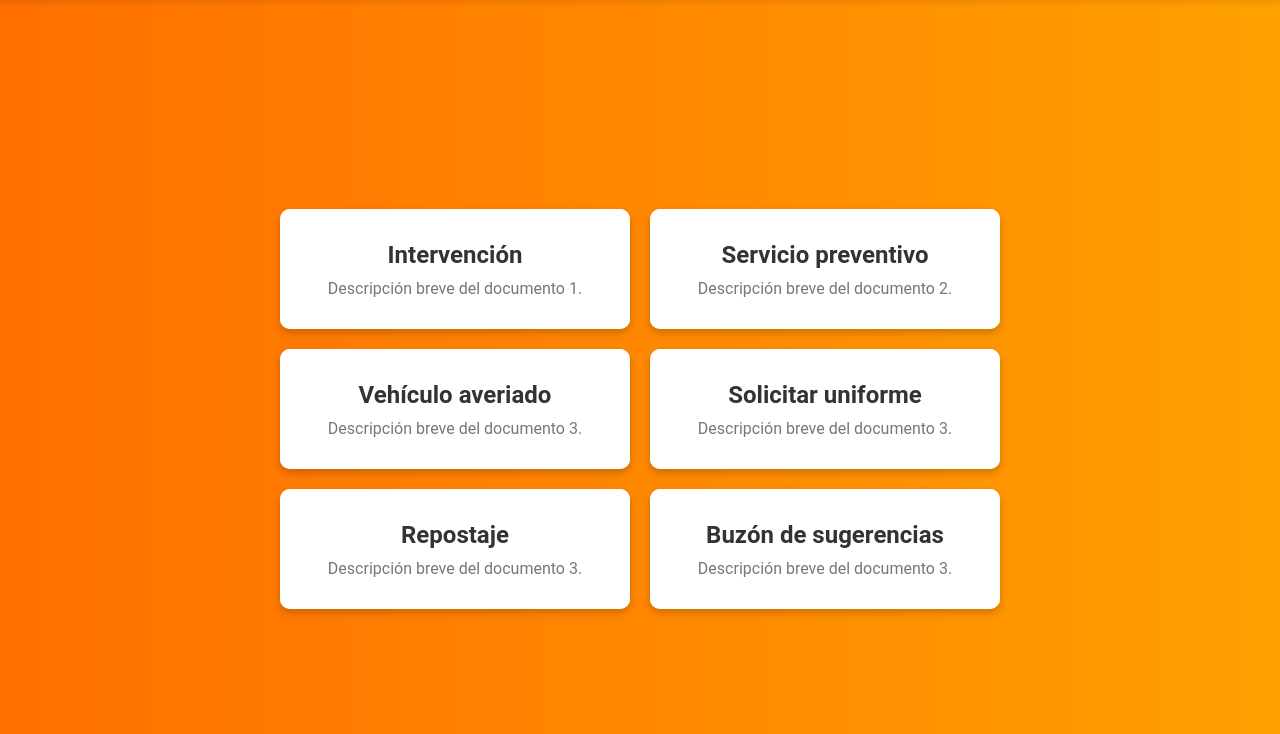
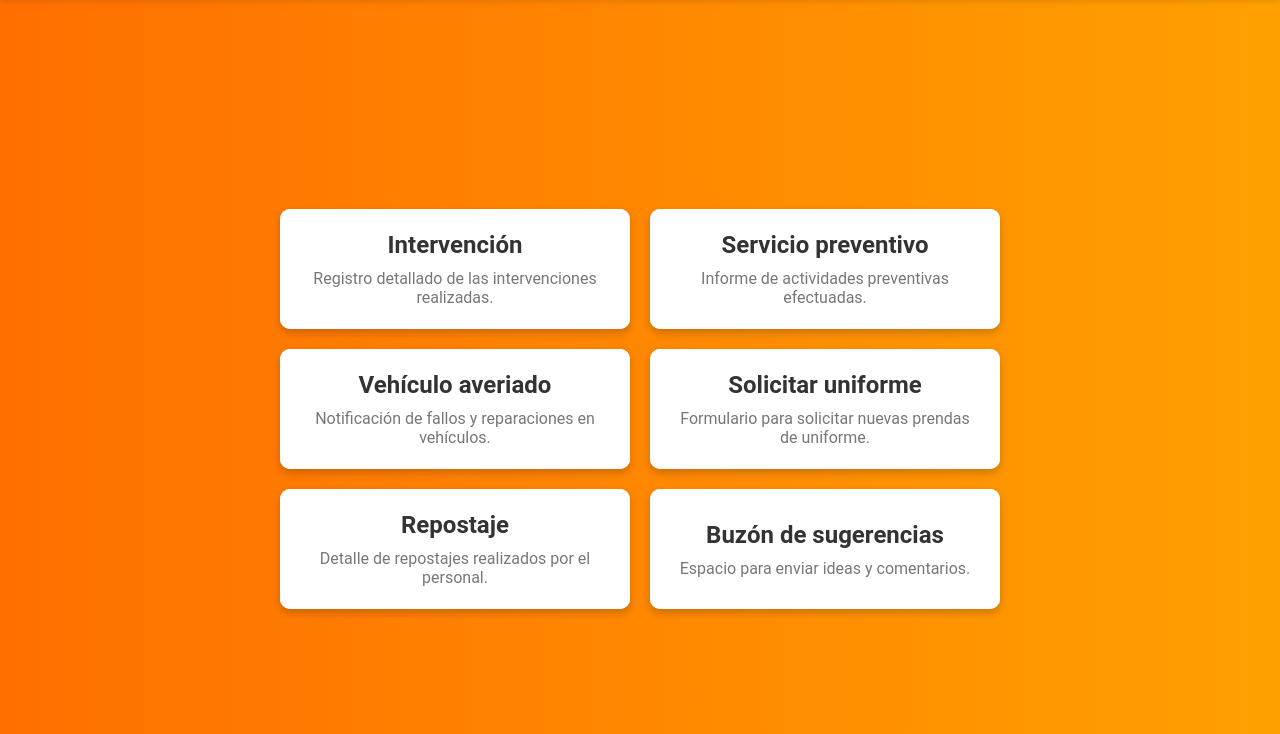
Before and after one commit to YerayN/proteccion-civil, a website: page documentos.html in a window 1280 px wide. Shown: the part 66-800 px from the top of the page. Drawn offline with Linux system fonts and the light colour scheme; sample sign-in values are in the browser's storage.

Commit message:
Update documentos.html

```diff
--- a/documentos.html
+++ b/documentos.html
@@ -40,37 +40,37 @@
             <div class="card">
                 <a href="formularios/form_intervencion.html" class="panel">
                     <h2>Intervención</h2>
-                    <p>Descripción breve del documento 1.</p>
+                    <p>Registro detallado de las intervenciones realizadas.</p>
                 </a>
             </div>
             <div class="card">
                 <a href="formularios/form_preventivos.html" class="panel">
                     <h2>Servicio preventivo</h2>
-                    <p>Descripción breve del documento 2.</p>
+                    <p>Informe de actividades preventivas efectuadas.</p>
                 </a>
             </div>
             <div class="card">
                 <a href="formularios/form_vehiculo.html" class="panel">
                     <h2>Vehículo averiado</h2>
-                    <p>Descripción breve del documento 3.</p>
+                    <p>Notificación de fallos y reparaciones en vehículos.</p>
                 </a>
             </div>
             <div class="card">
                 <a href="formularios/form_uniforme.html" class="panel">
                     <h2>Solicitar uniforme</h2>
-                    <p>Descripción breve del documento 3.</p>
+                    <p>Formulario para solicitar nuevas prendas de uniforme.</p>
                 </a>
             </div>
             <div class="card">
                 <a href="formularios/form_repostaje.html" class="panel">
                     <h2>Repostaje</h2>
-                    <p>Descripción breve del documento 3.</p>
+                    <p>Detalle de repostajes realizados por el personal.</p>
                 </a>
             </div>
             <div class="card">
                 <a href="formularios/form_sugerencias.html" class="panel">
                     <h2>Buzón de sugerencias</h2>
-                    <p>Descripción breve del documento 3.</p>
+                    <p>Espacio para enviar ideas y comentarios.</p>
                 </a>
             </div>
         </section>
```
